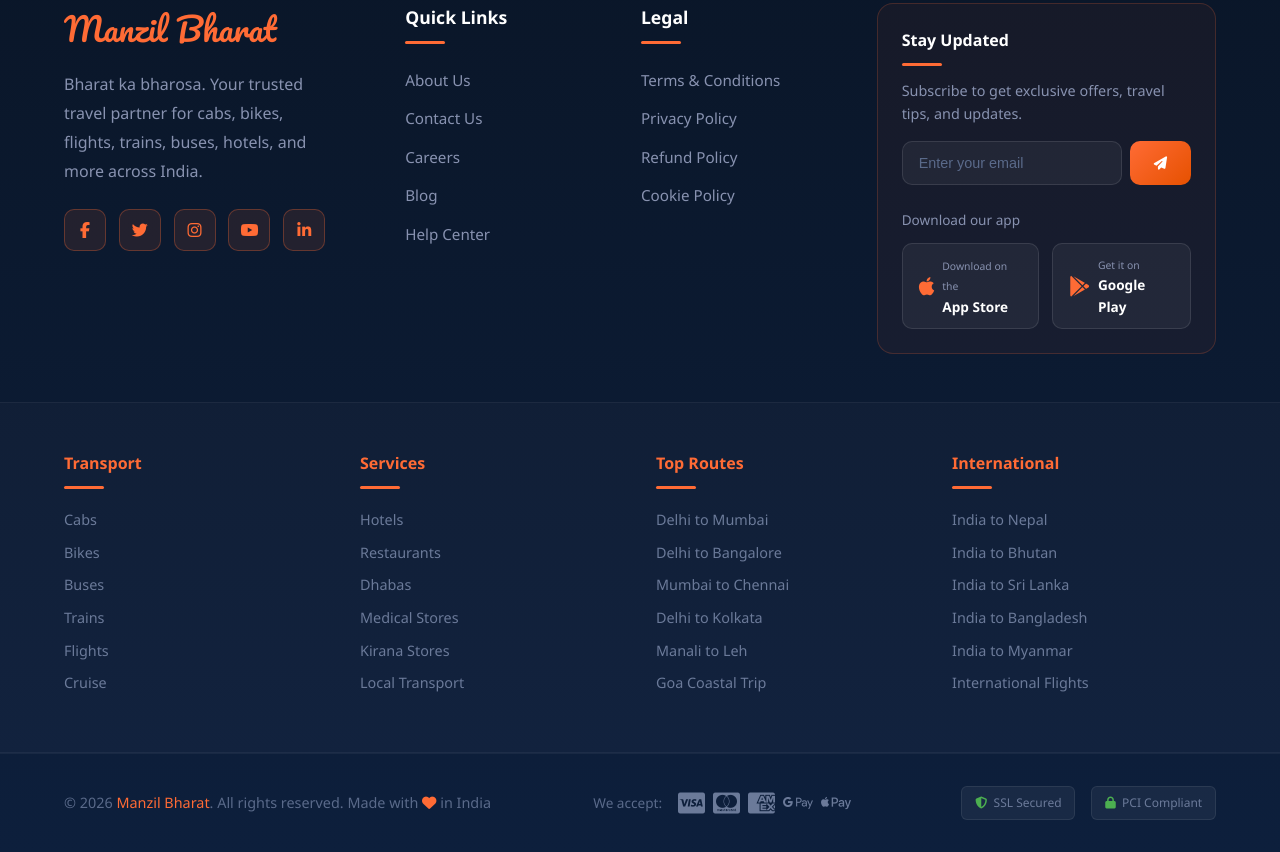
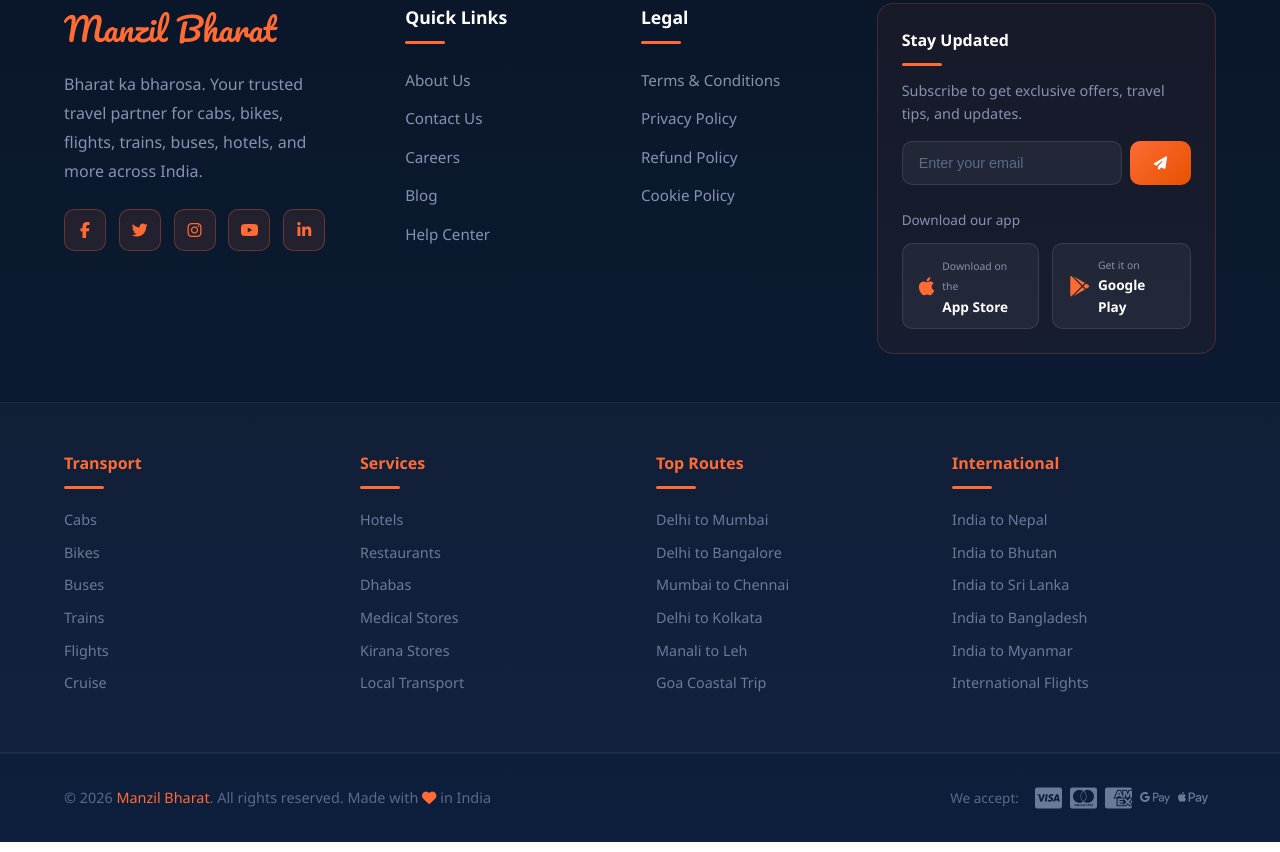
Before and after one commit to surjit12334-hue/manzilbharat, a plain HTML site: page index.html in a window 1280 px wide. Shown: the part 861-1713 px from the top of the page. Drawn offline with Linux system fonts and the light colour scheme; some icons are missing.

Commit message:
docs+fix: add README, remove false SSL/PCI certification badges
- README: quick start, env vars, structure, API table with live/todo
  status, roadmap link
- index.html: drop 'SSL Secured' and 'PCI Compliant' badges (no payment
  processor or TLS claim backing them today) plus their unused CSS

```diff
--- a/index.html
+++ b/index.html
@@ -114,9 +114,6 @@
         .payment-icons { display: flex; gap: 0.5rem; }
         .payment-icons i { font-size: 1.5rem; color: #6b7a99; transition: color 0.3s ease; }
         .payment-icons i:hover { color: #FF6B35; }
-        .footer-certifications { display: flex; align-items: center; gap: 1rem; }
-        .cert-badge { display: inline-flex; align-items: center; gap: 0.4rem; background: rgba(255,255,255,0.05); padding: 0.4rem 0.8rem; border-radius: 6px; font-size: 0.75rem; color: #6b7a99; border: 1px solid rgba(255,255,255,0.08); }
-        .cert-badge i { color: #4CAF50; }
 
         @media (max-width: 480px) {
             .auth-section { right: 2%; top: 10px; gap: 0.3rem; flex-wrap: nowrap; }
@@ -134,7 +131,6 @@
             .footer-links-col { text-align: center; }
             .footer-bottom { flex-direction: column; text-align: center; }
             .footer-payments { flex-wrap: wrap; justify-content: center; }
-            .footer-certifications { flex-wrap: wrap; justify-content: center; }
         }
         @media (min-width: 481px) and (max-width: 768px) {
             .footer-top { grid-template-columns: 1fr; }
@@ -238,10 +234,6 @@
                 <div class="payment-icons">
                     <i class="fab fa-cc-visa"></i><i class="fab fa-cc-mastercard"></i><i class="fab fa-cc-amex"></i><i class="fab fa-google-pay"></i><i class="fab fa-apple-pay"></i><i class="fab fa-upi"></i>
                 </div>
-            </div>
-            <div class="footer-certifications">
-                <div class="cert-badge"><i class="fas fa-shield-alt"></i> SSL Secured</div>
-                <div class="cert-badge"><i class="fas fa-lock"></i> PCI Compliant</div>
             </div>
         </div>
     </footer>
```
Also changed, not shown: README.md (added).
